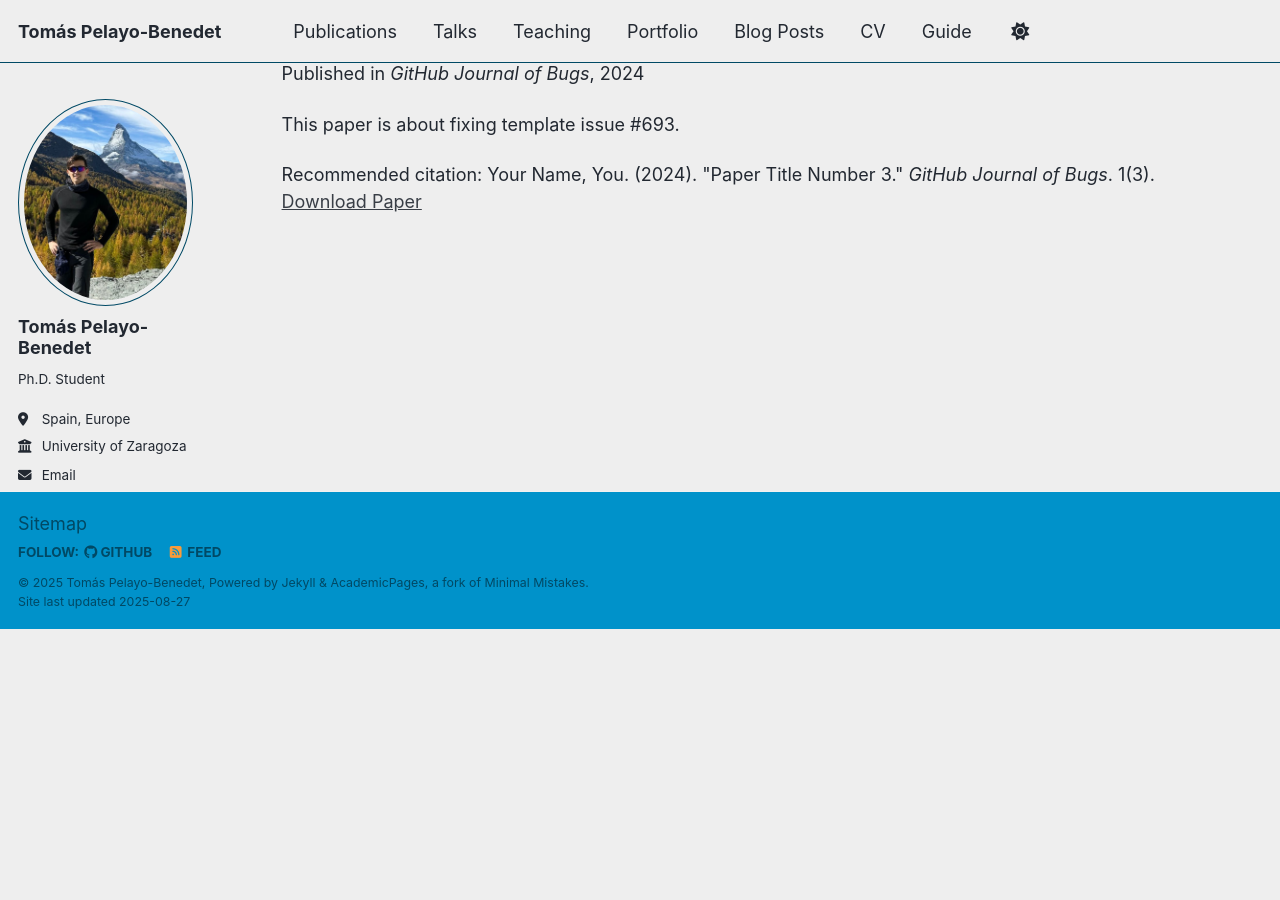
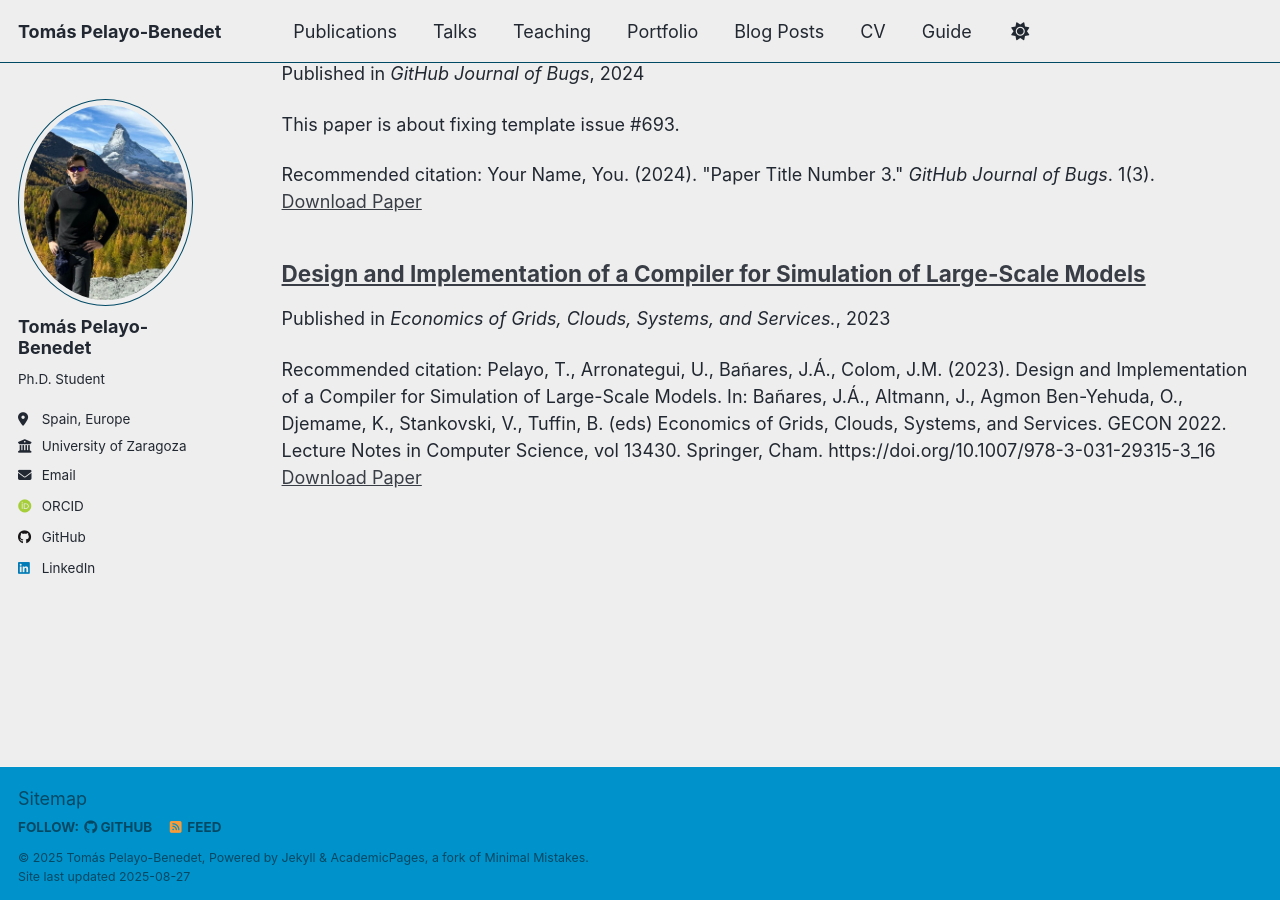
Before and after one commit to TomasPelayoBenedet/tomaspelayobenedet.github.io, a Jekyll site: the page built from _pages/publications.html, in a window 1280 px wide and 900 px high, scrolled down 1320 px. Built offline with Jekyll 4.4.1, drawn with Linux system fonts in a browser that asks for light colours; some web fonts are replaced; a script that is not in the unit is left out; before the commit the page ends 1949 px from its top, so only the background shows below that.

Commit message:
first publication

```diff
--- a/_config.yml
+++ b/_config.yml
@@ -86,6 +86,8 @@
     title: 'Journal Articles'
   conferences:
     title: 'Conference Papers'
+  posters:
+    title: 'Posters'
 
 # Site Settings
 teaser                   :  # filename of teaser fallback teaser image placed in /images/, .e.g. "500x300.png"
--- /dev/null
+++ b/_publications/2023GECON.md
@@ -0,0 +1,10 @@
+---
+title: "Design and Implementation of a Compiler for Simulation of Large-Scale Models"
+collection: publications
+category: conferences
+permalink: /publication/2023GECON
+date: 2023-03-31
+venue: 'Economics of Grids, Clouds, Systems, and Services.'
+paperurl: 'https://doi.org/10.1007/978-3-031-29315-3_16'
+citation: 'Pelayo, T., Arronategui, U., Bañares, J.Á., Colom, J.M. (2023). Design and Implementation of a Compiler for Simulation of Large-Scale Models. In: Bañares, J.Á., Altmann, J., Agmon Ben-Yehuda, O., Djemame, K., Stankovski, V., Tuffin, B. (eds) Economics of Grids, Clouds, Systems, and Services. GECON 2022. Lecture Notes in Computer Science, vol 13430. Springer, Cham. https://doi.org/10.1007/978-3-031-29315-3_16'
+---
```
